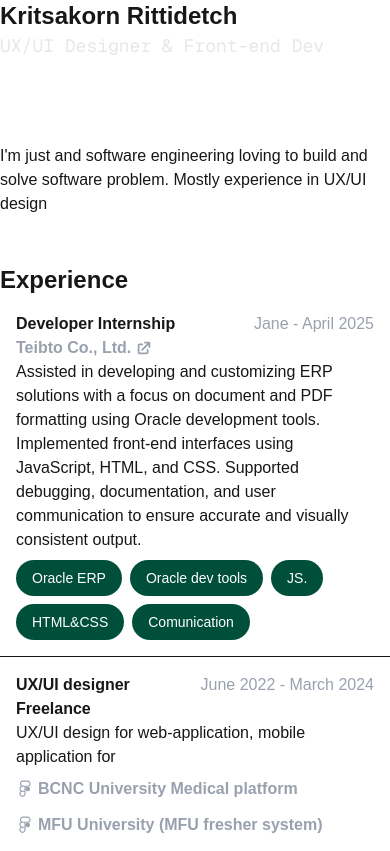
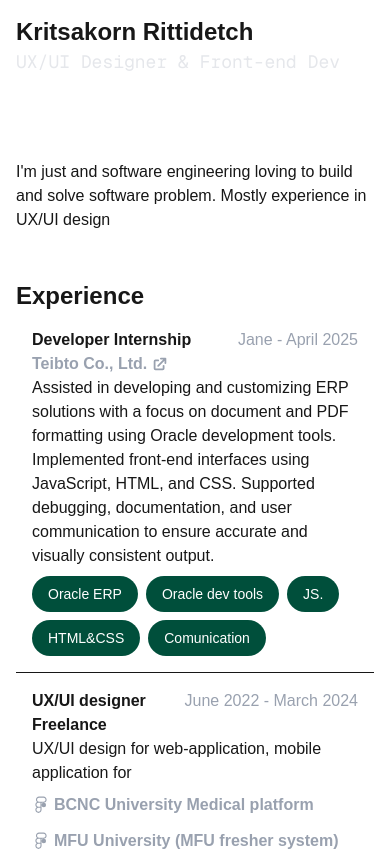
Before and after one commit to Ruckth/profile, a Next.js app: page / in a window 390 px wide. Shown: the top 851 px of the page. Built offline with nearby package versions, Linux system fonts and the light colour scheme.

Commit message:
Adjust small for mobile size screen

```diff
--- a/app/page.tsx
+++ b/app/page.tsx
@@ -6,6 +6,7 @@ import ProjectCard from "./ui/profile/project-card";
 export default async function Home() {
   return (
     <main className="
+      px-4 mt-4
       sm:mt-6 sm:px-6
       md:mt-8 md:px-8
       lg:mt-24 lg:px-24
```
